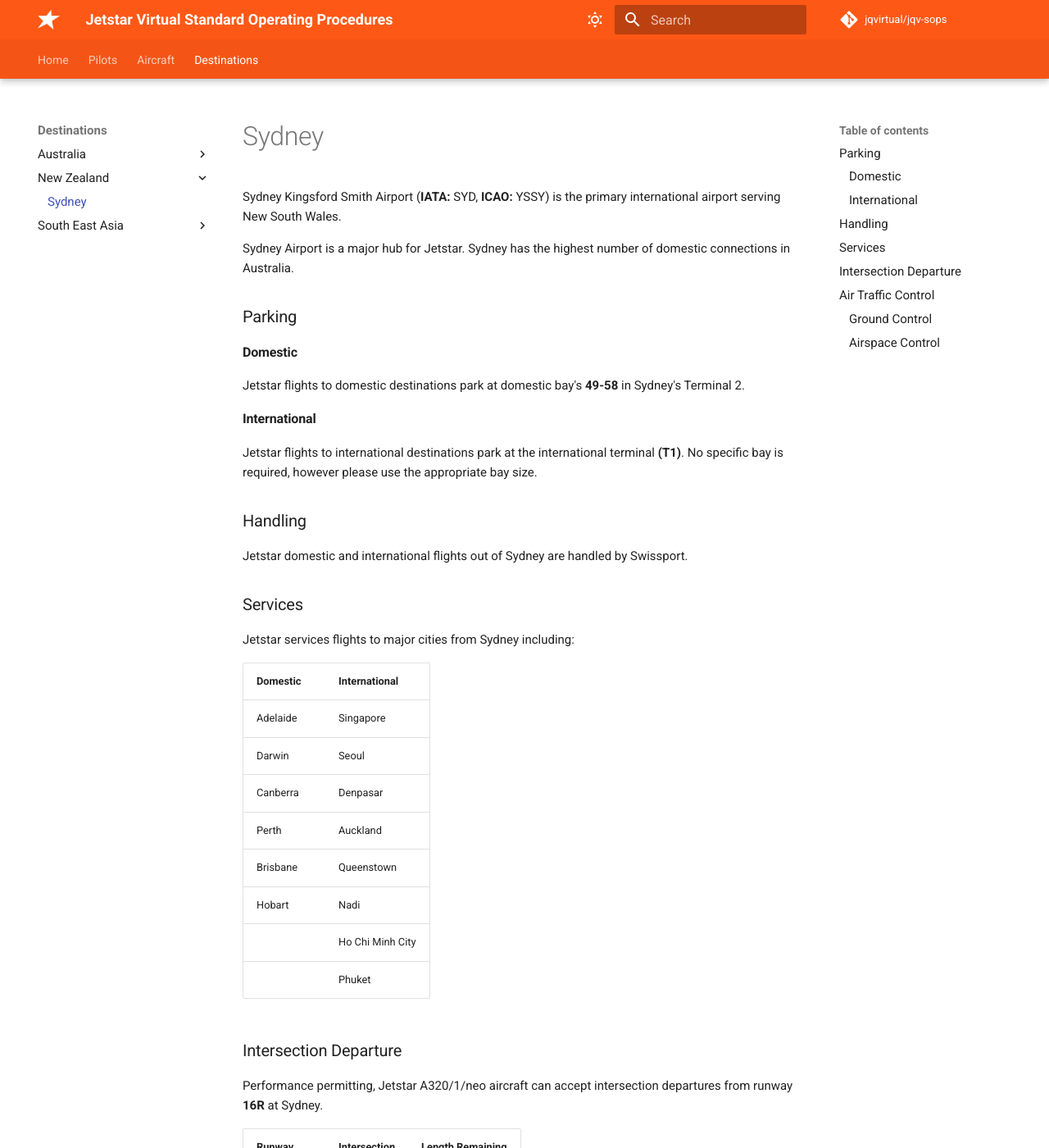
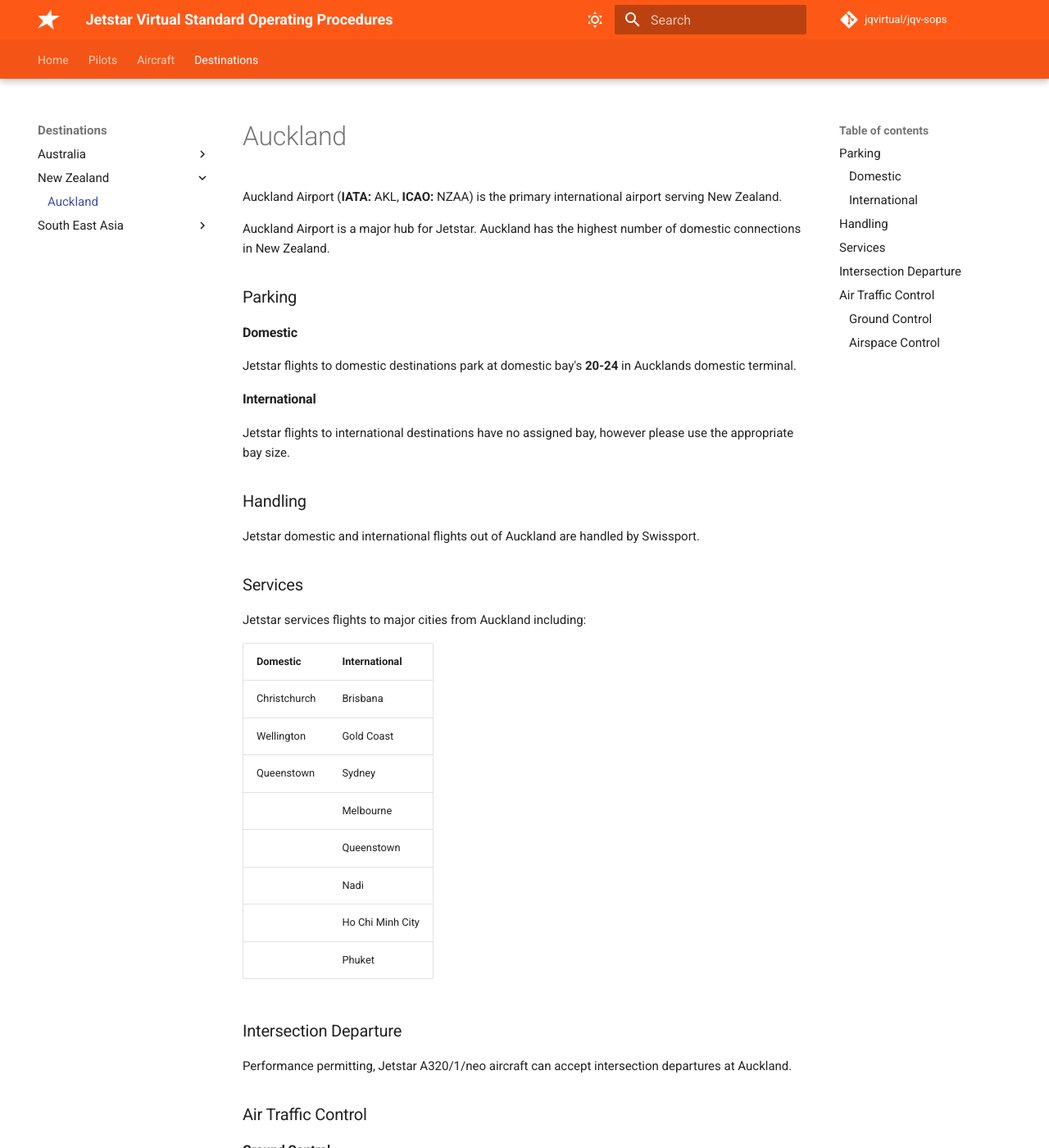
Before and after one commit to jqvirtual/jqv-sops, an MkDocs documentation site: the page built from docs/destinations/New Zealand/auckland.md, in a window 1280 px wide and 1400 px high. Shown: the whole window at 82% size. Built offline with MkDocs 1.6.1 and Material for MkDocs 9.7.7, drawn with Linux system fonts in a browser that asks for light colours; comment, search, counter and statistics services are not loaded; some of the changed text lies outside the part shown.

Commit message:
Updated all Destinations

```diff
--- a/docs/destinations/New Zealand/auckland.md
+++ b/docs/destinations/New Zealand/auckland.md
@@ -1,62 +1,48 @@
-# Sydney
-Sydney Kingsford Smith Airport (**IATA:** SYD, **ICAO:** YSSY) is the primary international airport serving New South Wales.
+# Auckland
+Auckland Airport (**IATA:** AKL, **ICAO:** NZAA) is the primary international airport serving New Zealand.
 
-Sydney Airport is a major hub for Jetstar. Sydney has the highest number of domestic connections in Australia.
+Auckland Airport is a major hub for Jetstar. Auckland has the highest number of domestic connections in New Zealand.
 
 ### Parking
 
 #### Domestic
-Jetstar flights to domestic destinations park at domestic bay's **49-58** in Sydney's Terminal 2.
+Jetstar flights to domestic destinations park at domestic bay's **20-24** in Aucklands domestic terminal.
 
 #### International
-Jetstar flights to international destinations park at the international terminal **(T1)**. No specific bay is required, however please use the appropriate bay size.
+Jetstar flights to international destinations have no assigned bay, however please use the appropriate bay size.
 
 ### Handling
-Jetstar domestic and international flights out of Sydney are handled by Swissport.
+Jetstar domestic and international flights out of Auckland are handled by Swissport.
 
 ### Services
-Jetstar services flights to major cities from Sydney including:
+Jetstar services flights to major cities from Auckland including:
 
 | Domestic | International |
 | -------- | ------- |
-| Adelaide | Singapore |
-| Darwin   | Seoul  |
-| Canberra | Denpasar |
-| Perth    | Auckland |
-| Brisbane | Queenstown |
-| Hobart   | Nadi |
-|          | Ho Chi Minh City |
-|          | Phuket |
+| Christchurch | Brisbana |
+| Wellington   | Gold Coast  |
+| Queenstown | Sydney |
+|             | Melbourne |
+|             | Queenstown |
+|             | Nadi |
+|             | Ho Chi Minh City |
+|             | Phuket |
 
 ### Intersection Departure
-Performance permitting, Jetstar A320/1/neo aircraft can accept intersection departures from runway **16R** at Sydney.
-
-| Runway | Intersection | Length Remaining |
-| ------ | ------------ | ---------------- |
-| 16R | B4 | `10,298ft` |
-| 16R | B3 | `10,925ft` |
-| 16R | F | `11,240ft` |
+Performance permitting, Jetstar A320/1/neo aircraft can accept intersection departures at Auckland.
 
 ### Air Traffic Control
 
 #### Ground Control
 | Callsign | Frequency |
 | -------- | --------- |
-| Sydney Delivery | `133.800` |
-| Sydney Ground (East) † | `121.700` |
-| Sydney Ground (West) | `126.500` |
-| Sydney Coordinator † | `127.600` |
-| Sydney Tower (West) | `120.500` |
-| Sydney Tower (East) † | `124.700` |
-| Sydney ATIS | `126.250` |
+| Auckland Delivery | `128.200` |
+| Auckland Ground | `121.900` |
+| Auckland Tower | `128.200` |
 
 #### Airspace Control
 | Callsign | Frequency |
 | -------- | --------- |
-| Sydney Approach (North) | `124.400` |
-| Sydney Approach (South) † | `128.300` |
-| Sydney Departures (North) † | `123.000` |
-| Sydney Departures (South) † | `129.700` |
-| Sydney Director (West) † | `126.100` |
-| Sydney Director (East) † | `125.300` |
-| Sydney Radar † | `124.550` |
+| Auckland Approach | `124.300` |
+| Auckland Departures | `129.600` |
+| Auckland Control | `123.900` |
```
Also changed, not shown: docs/destinations/South East Asia/denpasar.md (+1 -1 lines).
